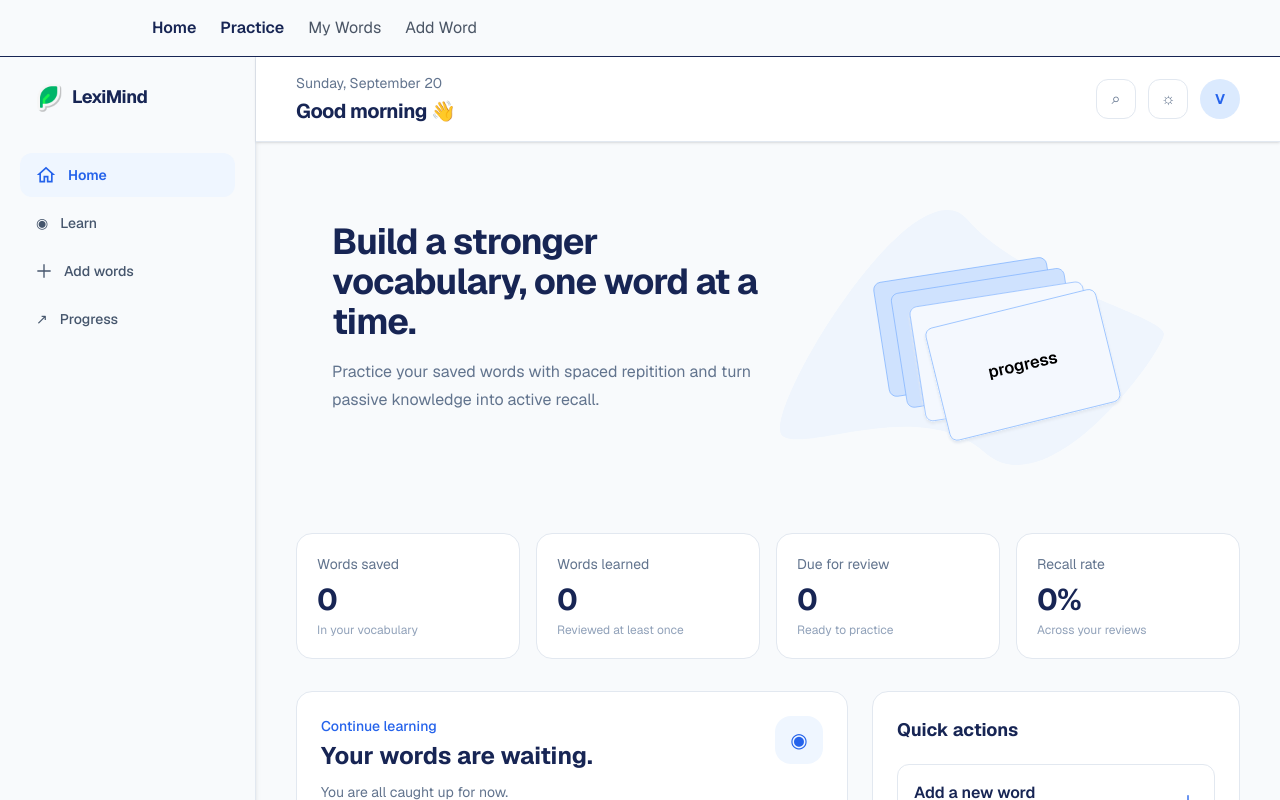
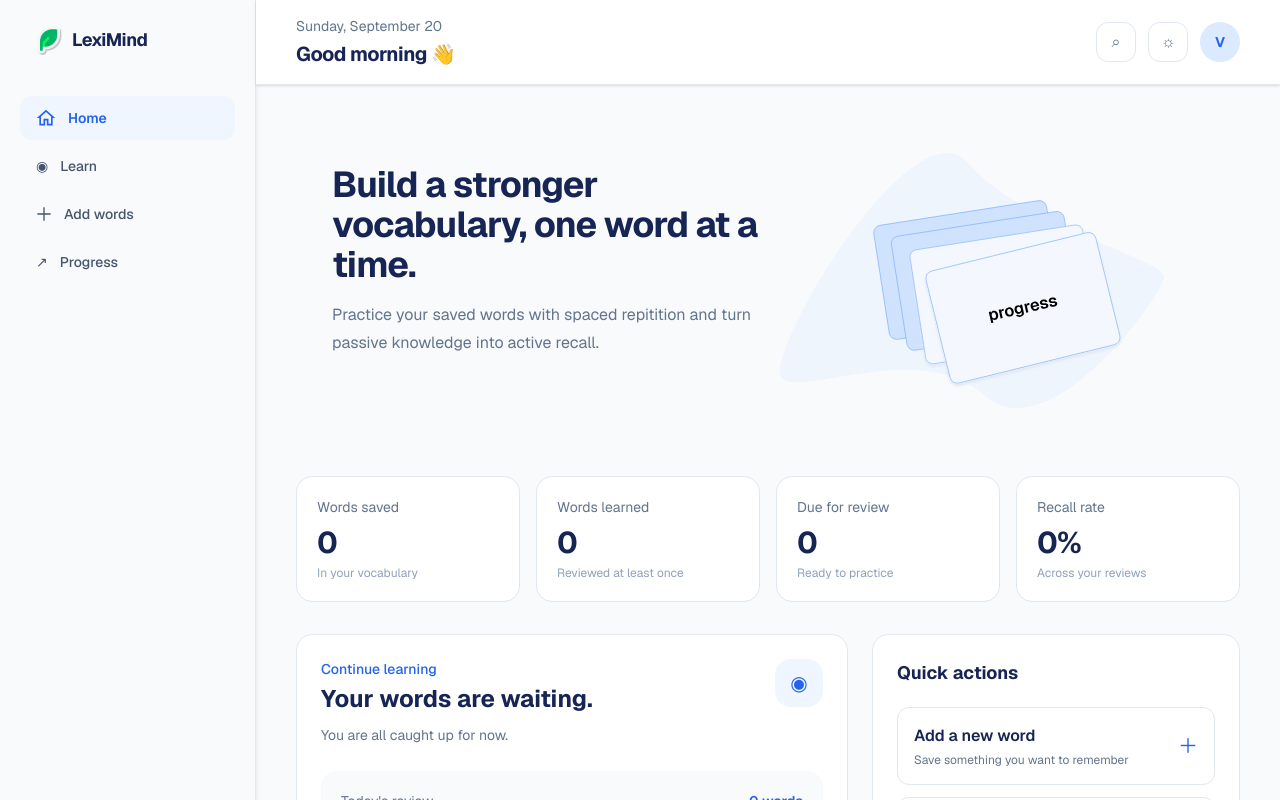
Before and after one commit to dimlaw7/Vocabulary-Web, a Next.js app: page / in a window 1280 px wide. Shown: the top 800 px of the page. Built offline with nearby package versions, Linux system fonts and the light colour scheme.

Commit message:
Hide Navbar

```diff
--- a/app/components/Nav.js
+++ b/app/components/Nav.js
@@ -2,7 +2,7 @@ import Link from "next/link";
 
 export default function Nav() {
   return (
-    <nav className="border-b">
+    <nav className="hidden border-b">
       <div className="mx-auto flex max-w-5xl items-center gap-6 px-6 py-4">
         <Link href="/" className="font-semibold">
           Home
```
